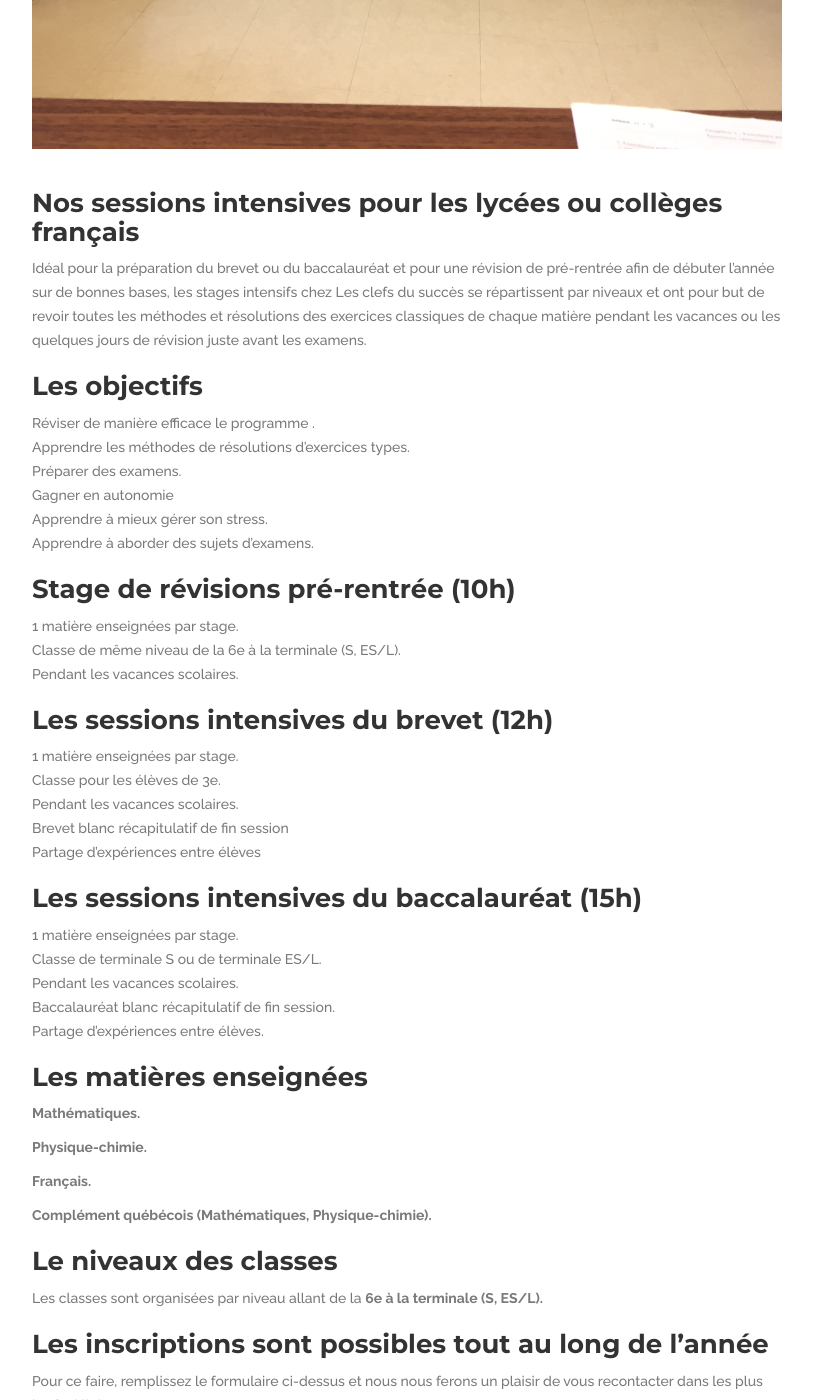
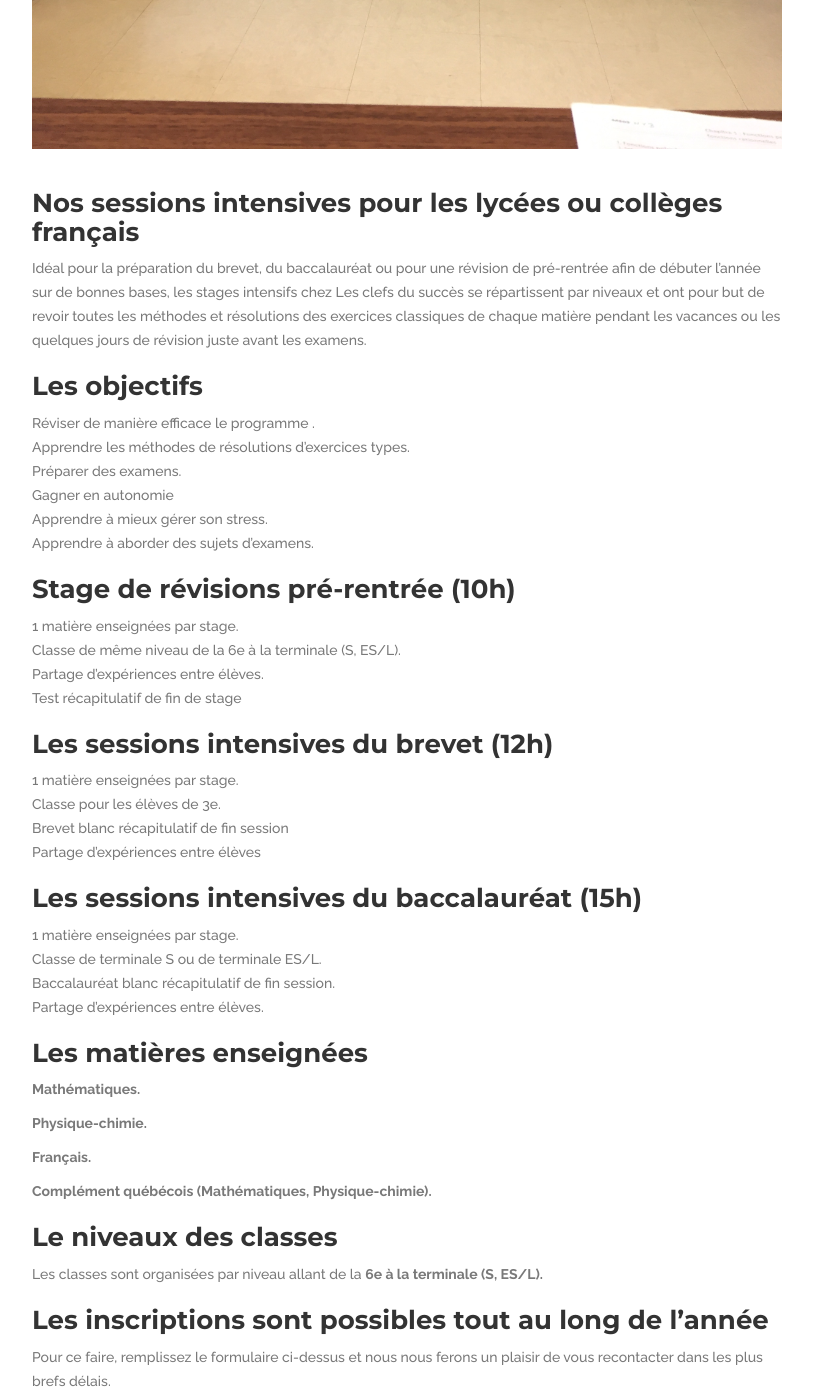
Before and after one commit to bkingg/les-clefs-pour-reussir, a Jekyll site: the page built from _programmes/session-intensive-pendant-les-vacances.md, in a window 1280 px wide and 1400 px high, scrolled down 1353 px. Shown: the whole window, without its empty margins (233-1046 px from the left). Built offline with Jekyll 4.4.1, drawn with Linux system fonts in a browser that asks for light colours.

Commit message:
Update from Forestry.io - session-intensive-pendant-les-vacances.md

```diff
--- a/_programmes/session-intensive-pendant-les-vacances.md
+++ b/_programmes/session-intensive-pendant-les-vacances.md
@@ -6,7 +6,7 @@ image: "/uploads/IMG_3499.JPG"
 ---
 ### Nos sessions intensives pour les lycées ou collèges français
 
-Idéal pour la préparation du brevet ou du baccalauréat et pour une révision de pré-rentrée afin de débuter l'année sur de bonnes bases, les stages intensifs chez Les clefs du succès se répartissent par niveaux et ont pour but de revoir toutes les méthodes et résolutions des exercices classiques de chaque matière pendant les vacances ou les quelques jours de révision juste avant les examens.
+Idéal pour la préparation du brevet, du baccalauréat ou pour une révision de pré-rentrée afin de débuter l'année sur de bonnes bases, les stages intensifs chez Les clefs du succès se répartissent par niveaux et ont pour but de revoir toutes les méthodes et résolutions des exercices classiques de chaque matière pendant les vacances ou les quelques jours de révision juste avant les examens.
 
 ### Les objectifs
 
@@ -21,13 +21,13 @@ Idéal pour la préparation du brevet ou du baccalauréat et pour une révision
 
 * 1 matière enseignées par stage.
 * Classe de même niveau de la 6e à la terminale (S, ES/L).
-* Pendant les vacances scolaires.
+* Partage d'expériences entre élèves.
+* Test récapitulatif de fin de stage
 
 ### Les sessions intensives du brevet (12h)
 
 * 1 matière enseignées par stage.
 * Classe pour les élèves de 3e.
-* Pendant les vacances scolaires.
 * Brevet blanc récapitulatif de fin session
 * Partage d'expériences entre élèves
 
@@ -35,7 +35,6 @@ Idéal pour la préparation du brevet ou du baccalauréat et pour une révision
 
 * 1 matière enseignées par stage.
 * Classe de terminale S ou de terminale ES/L.
-* Pendant les vacances scolaires.
 * Baccalauréat blanc récapitulatif de fin session.
 * Partage d'expériences entre élèves.
 
```
